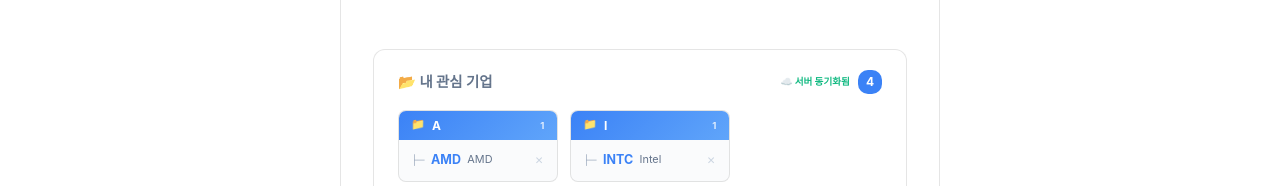
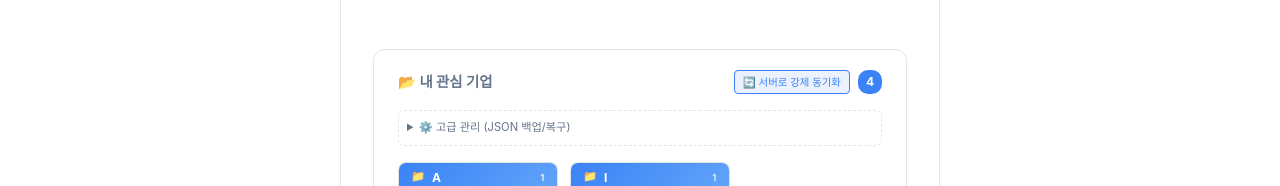
Before and after one commit to OceanKang01/researchanimals, a React (Vite) app: page / in a window 1280 px wide. Both pictures are taken after a click on the button "관심기업 설정". Shown: the part 614-800 px from the top of the page. Built offline with nearby package versions, Linux system fonts and the light colour scheme; no server answers.

Commit message:
관심기업 동기화 안정화 및 수동 제어 도구 추가
- App.jsx: 서버/로컬 데이터 병합(Merge) 로직 추가 (데이터 유실 방지)
- WatchList.jsx: '서버로 강제 동기화' 버튼 추가
- WatchList.jsx: JSON 백업/복구 도구 추가

```diff
--- a/src/App.jsx
+++ b/src/App.jsx
@@ -41,15 +41,24 @@ function App() {
   });
   const [watchListLoaded, setWatchListLoaded] = useState(false);
 
-  // On mount: fetch from server (source of truth)
+  // On mount: fetch from server (source of truth) and merge
   useEffect(() => {
     const fetchServerWatchList = async () => {
       try {
         const res = await fetch('/api/watchlist');
         const data = await res.json();
-        if (data.success && data.watchList && data.watchList.length > 0) {
-          setWatchList(data.watchList);
-          localStorage.setItem('usStockWatchList', JSON.stringify(data.watchList));
+        if (data.success && data.watchList) {
+          setWatchList(prev => {
+            // Merge logic: Combine local and server, unique by ticker
+            const merged = [...prev];
+            data.watchList.forEach(serverItem => {
+              if (!merged.find(localItem => localItem.ticker === serverItem.ticker)) {
+                merged.push(serverItem);
+              }
+            });
+            localStorage.setItem('usStockWatchList', JSON.stringify(merged));
+            return merged;
+          });
         }
       } catch (e) {
         console.log('Server watchlist fetch failed, using local cache');
--- a/src/components/WatchList.jsx
+++ b/src/components/WatchList.jsx
@@ -242,12 +242,63 @@ function WatchList({ watchList, setWatchList }) {
         <h3 style={{ margin: '0 0 1rem 0', fontSize: '0.9rem', color: 'var(--text-secondary)', display: 'flex', justifyContent: 'space-between', alignItems: 'center' }}>
           <span>📂 내 관심 기업</span>
           <div style={{ display: 'flex', alignItems: 'center', gap: '0.5rem' }}>
-            <span style={{ fontSize: '0.6rem', color: '#10b981' }}>☁️ 서버 동기화됨</span>
+            <button
+              onClick={() => {
+                fetch('/api/watchlist', {
+                  method: 'POST',
+                  headers: { 'Content-Type': 'application/json' },
+                  body: JSON.stringify({ watchList })
+                }).then(res => res.json())
+                  .then(data => alert(data.message || '동기화 완료'))
+                  .catch(() => alert('동기화 실패'));
+              }}
+              style={{
+                fontSize: '0.65rem',
+                padding: '0.2rem 0.5rem',
+                background: 'rgba(59, 130, 246, 0.1)',
+                color: 'var(--accent-color)',
+                border: '1px solid var(--accent-color)',
+                borderRadius: '4px',
+                cursor: 'pointer'
+              }}
+            >
+              🔄 서버로 강제 동기화
+            </button>
             <span style={{ background: 'var(--accent-color)', color: 'white', padding: '0.15rem 0.5rem', borderRadius: '10px', fontSize: '0.75rem' }}>
               {watchList.length}
             </span>
           </div>
         </h3>
+
+        {/* Sync Center Toggle */}
+        <details style={{ marginBottom: '1rem', border: '1px dashed var(--border-color)', borderRadius: '6px', padding: '0.5rem' }}>
+          <summary style={{ fontSize: '0.7rem', cursor: 'pointer', color: 'var(--text-secondary)' }}>⚙️ 고급 관리 (JSON 백업/복구)</summary>
+          <div style={{ padding: '0.5rem 0' }}>
+            <textarea
+              readOnly
+              value={JSON.stringify(watchList)}
+              style={{ width: '100%', height: '60px', fontSize: '0.6rem', background: '#f8f9fa', border: '1px solid #ddd', marginBottom: '0.5rem' }}
+              onClick={(e) => e.target.select()}
+            />
+            <button
+              onClick={() => {
+                const data = prompt('JSON 데이터를 입력하세요:');
+                if (data) {
+                  try {
+                    const parsed = JSON.parse(data);
+                    if (Array.isArray(parsed)) {
+                      setWatchList(parsed);
+                      alert('복구되었습니다. 서버 동기화를 진행해주세요.');
+                    }
+                  } catch (e) { alert('잘못된 형식입니다.'); }
+                }
+              }}
+              style={{ fontSize: '0.65rem', padding: '0.2rem 0.5rem', cursor: 'pointer' }}
+            >
+              📥 JSON 데이터로 복구/병합
+            </button>
+          </div>
+        </details>
 
         {watchList.length > 0 ? (() => {
           // Group by first letter
```
